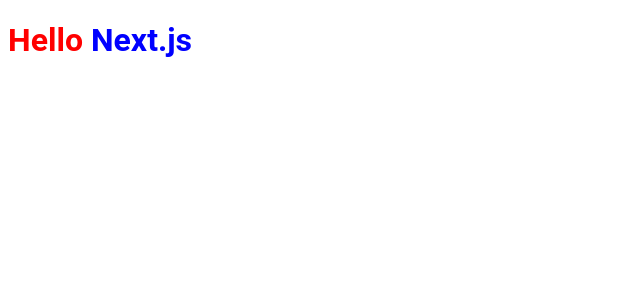
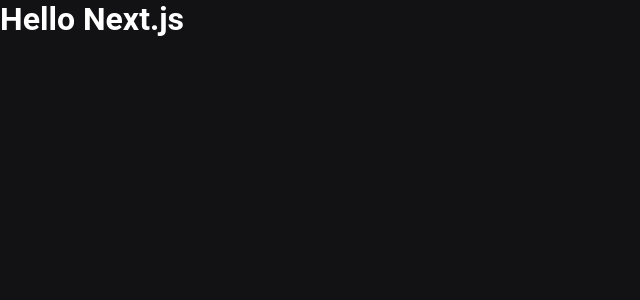
Before and after one commit to filipesalesaraujo/ignews, a Next.js app: page / in a window 1280 px wide. Shown: the top 300 px of the page, without its empty margins (0-640 px from the left). Built offline with nearby package versions, Linux system fonts and the light colour scheme.

Commit message:
Estilos globais do app

```diff
--- a/src/pages/_app.tsx
+++ b/src/pages/_app.tsx
@@ -1,4 +1,6 @@
 import { AppProps } from 'next/app';
+
+import '../styles/global.scss';
 
 function MyApp({ Component, pageProps }: AppProps) {
   return <Component {...pageProps} />
--- a/src/pages/index.tsx
+++ b/src/pages/index.tsx
@@ -1,14 +1,11 @@
 import Head from "next/head";
-import styles from "../styles/home.module.scss";
 export default function Home() {
   return (
     <>
       <Head>
         <title>Home | ig.news</title>
       </Head>
-      <h1 className={styles.title}>
-        Hello <span>Next.js</span>
-      </h1>
+      <h1>Hello Next.js</h1>
     </>
   );
 }
--- /dev/null
+++ b/src/styles/global.scss
@@ -0,0 +1,47 @@
+* {
+  margin: 0;
+  padding: 0;
+  box-sizing: border-box;
+}
+
+:root {
+  --white: #fff;
+  --gray-100: #e1e1e6;
+  --gray-300: #a8a8b3;
+  --gray-900: #121214;
+  --cyan-500: #61dafb;
+  --yellow-500: #eba417;
+}
+
+@media (max-width: 1080px) {
+  html {
+    font-size: 93.75%;
+  }
+}
+
+@media (max-width: 722px) {
+  html {
+    font-size: 87.5%;
+  }
+}
+
+body {
+  background: var(--gray-900);
+  color: var(--white);
+}
+
+body,
+input,
+textarea,
+button {
+  font: 400 1rem "Roboto", sans-serif;
+}
+
+button {
+  cursor: pointer;
+}
+
+a {
+  color: inherit;
+  text-decoration: none;
+}
--- a/src/styles/home.module.scss
+++ /dev/null
@@ -1,7 +0,0 @@
-.title{
-    color: red;
-    font-family: 'Roboto', sans-serif;
-    span{
-        color: blue;
-    }
-}
```
